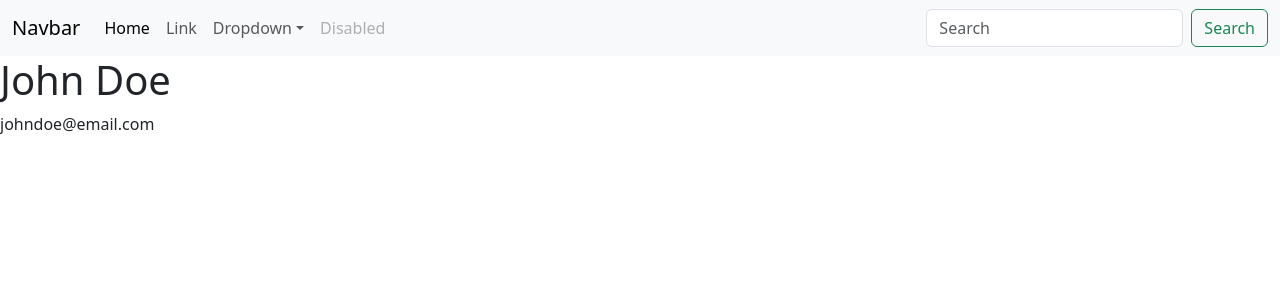
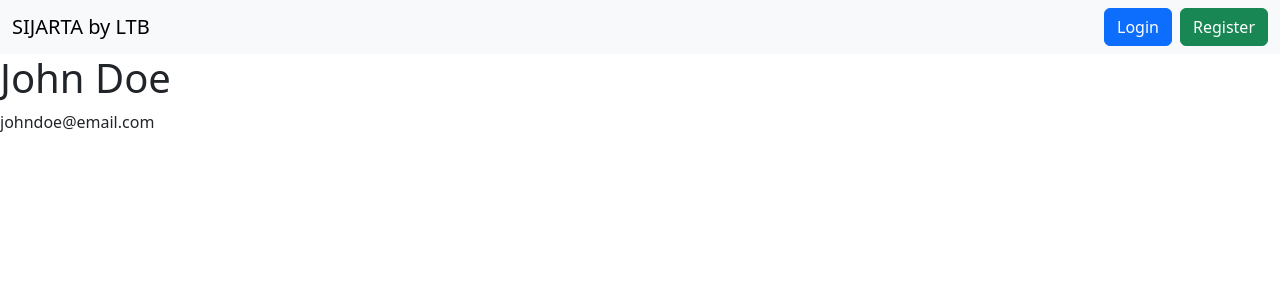
Before and after one commit to zufarra/sijarta-ltb, a Django app: page /users/profile/ in a window 1280 px wide. Shown: the top 300 px of the page. Run offline with Django 5.2, Linux system fonts and the light colour scheme.

Commit message:
refactor: change login and register links to buttons

```diff
--- a/templates/navbar.html
+++ b/templates/navbar.html
@@ -1,6 +1,6 @@
 <nav class="navbar navbar-expand-lg bg-body-tertiary">
   <div class="container-fluid">
-    <a class="navbar-brand" href="#">Navbar</a>
+    <a class="navbar-brand mb-0 h1" href="#">SIJARTA by LTB</a>
     <button
       class="navbar-toggler"
       type="button"
@@ -13,50 +13,14 @@
       <span class="navbar-toggler-icon"></span>
     </button>
     <div class="collapse navbar-collapse" id="navbarSupportedContent">
-      <ul class="navbar-nav me-auto mb-2 mb-lg-0">
+      <ul class="navbar-nav ms-auto mb-2 mb-lg-0 gap-2">
         <li class="nav-item">
-          <a class="nav-link active" aria-current="page" href="#">Home</a>
+          <a class="btn btn-primary" aria-current="page" href="#">Login</a>
         </li>
         <li class="nav-item">
-          <a class="nav-link" href="#">Link</a>
-        </li>
-        <li class="nav-item dropdown">
-          <a
-            class="nav-link dropdown-toggle"
-            href="#"
-            role="button"
-            data-bs-toggle="dropdown"
-            aria-expanded="false"
-            >Dropdown</a
-          >
-          <ul class="dropdown-menu">
-            <li>
-              <a class="dropdown-item" href="#">Action</a>
-            </li>
-            <li>
-              <a class="dropdown-item" href="#">Another action</a>
-            </li>
-            <li>
-              <hr class="dropdown-divider" />
-            </li>
-            <li>
-              <a class="dropdown-item" href="#">Something else here</a>
-            </li>
-          </ul>
-        </li>
-        <li class="nav-item">
-          <a class="nav-link disabled" aria-disabled="true">Disabled</a>
+          <a class="btn btn-success" aria-current="page" href="#">Register</a>
         </li>
       </ul>
-      <form class="d-flex" role="search">
-        <input
-          class="form-control me-2"
-          type="search"
-          placeholder="Search"
-          aria-label="Search"
-        />
-        <button class="btn btn-outline-success" type="submit">Search</button>
-      </form>
     </div>
   </div>
 </nav>
```
